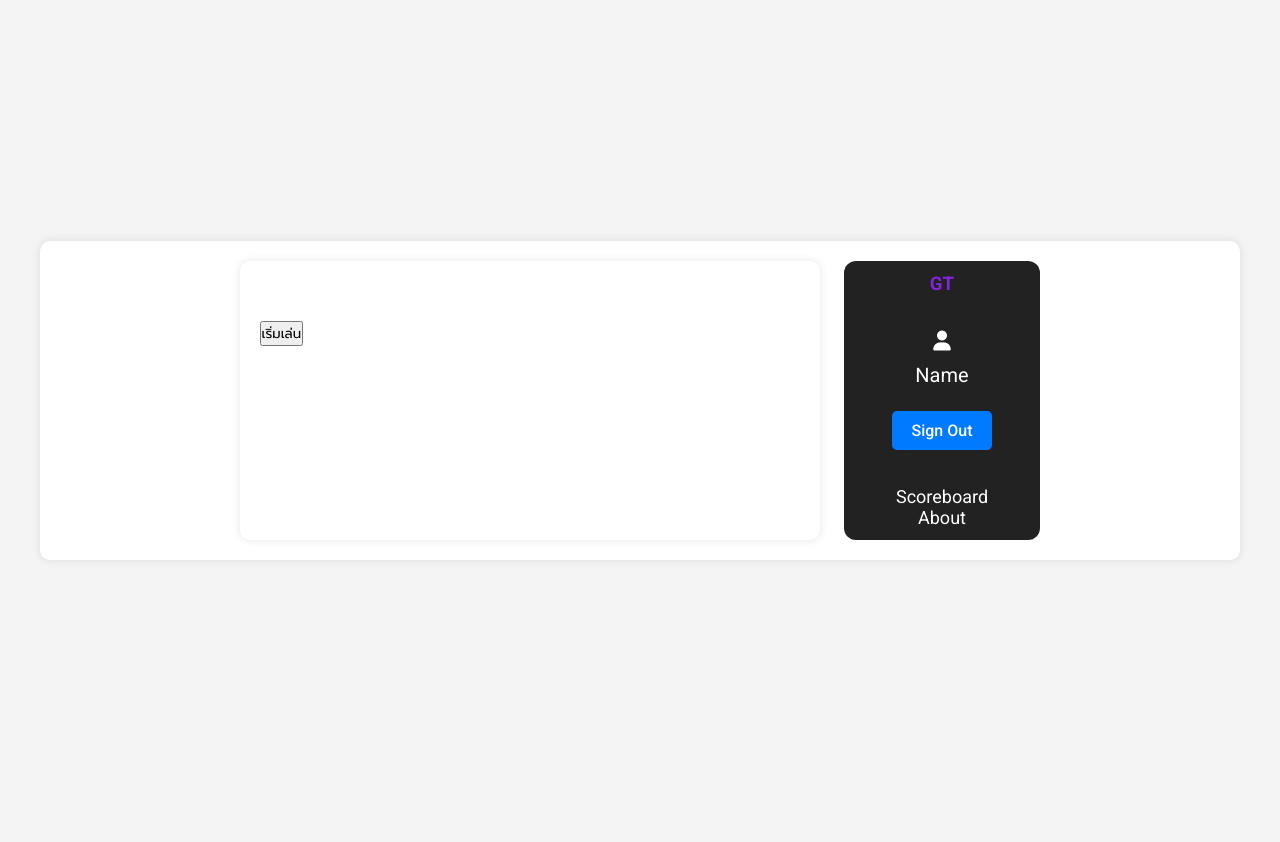
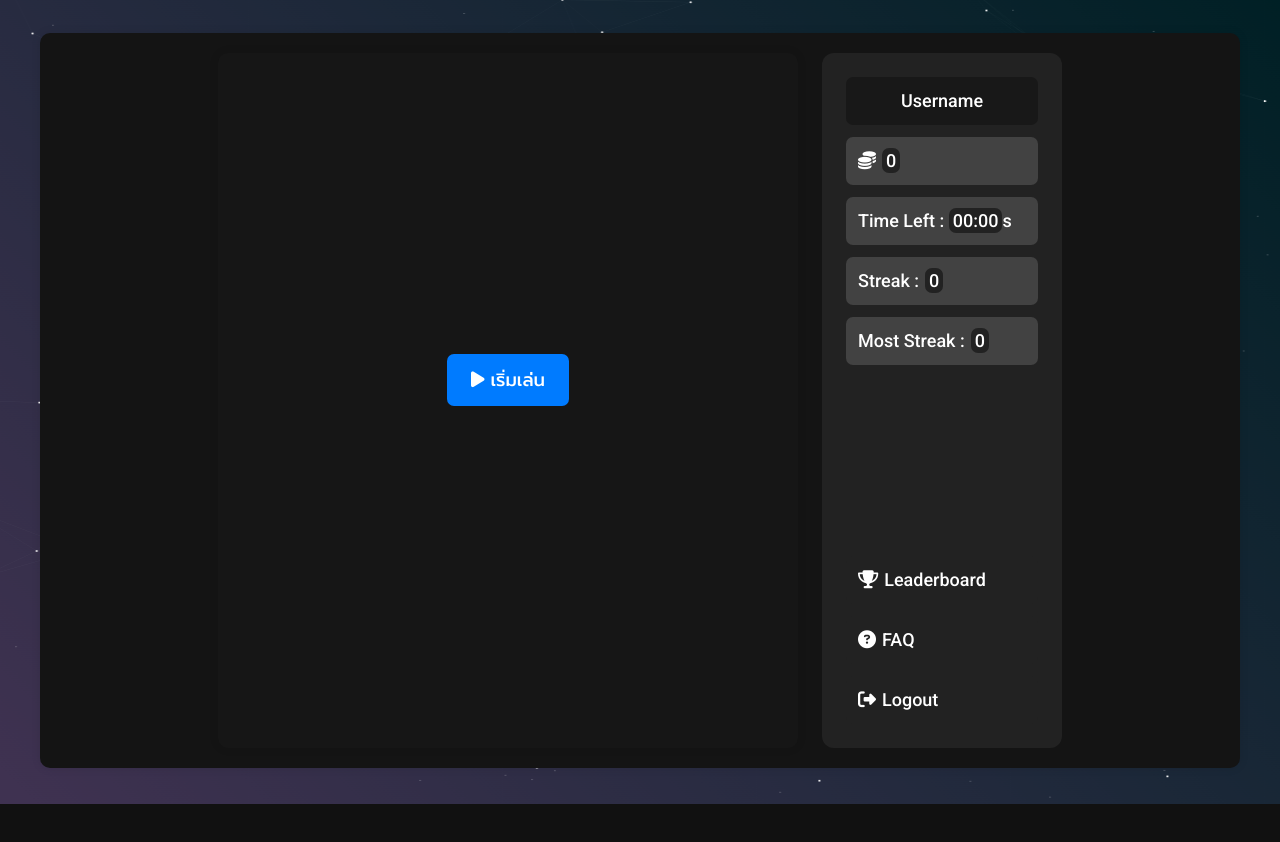
Before and after one commit to Mifuyuu/GuessThepic, a website: page public/game.html in a window 1280 px wide. Shown: the top 842 px of the page. Before the commit the page ends 800 px from the top, so only its background shows below. Drawn offline with Linux system fonts and the light colour scheme; sample sign-in values are in the browser's storage; animation ran at ten frames a second.

Commit message:
update v1.0

```diff
--- /dev/null
+++ b/public/assets/background.main.css
@@ -0,0 +1,65 @@
+
+/* @blue: #26bbf0;
+@green: #c2d5a0;
+@red: #cf6a6d;
+@yellow: #ffbc0d;
+
+@black: #343536;
+@black-2: #424950;
+@grey: #89949b;
+@grey-2: #9aa8b1;
+@light-grey: #c4c9cd;
+@light-grey-2: #dbdfe1;
+@white: #f3f4f5; */
+
+body {
+  -webkit-font-smoothing: antialiased;
+  text-rendering: optimizeLegibility;
+  user-select: none;
+  overflow: hidden;
+
+  .vertical-centered-box {
+    position: absolute;
+    width: 100%;
+    height: 100%;
+    text-align: center;
+    &:after {
+      content: "";
+      display: inline-block;
+      height: 100%;
+      vertical-align: middle;
+      margin-right: -0.25em;
+    }
+    .content {
+      box-sizing: border-box;
+      display: inline-block;
+      vertical-align: middle;
+      text-align: left;
+      font-size: 0;
+    }
+  }
+}
+
+* {
+  transition: all 0.3s;
+}
+
+body {
+  background: mix(#3f3251, #002025, 70%);
+}
+
+#particles-background,
+#particles-foreground {
+  left: -51%;
+  top: -51%;
+  width: 202%;
+  height: 202%;
+  transform: scale3d(0.5, 0.5, 1);
+}
+
+#particles-background {
+  background: mix(#3f3251, #002025, 70%);
+  background-image: -moz-linear-gradient(45deg, #3f3251 2%, #002025 100%);
+  background-image: -webkit-linear-gradient(45deg, #3f3251 2%, #002025 100%);
+  background-image: linear-gradient(45deg, #3f3251 2%, #002025 100%);
+}
--- a/public/data.json
+++ b/public/data.json
@@ -1,6 +1,7 @@
 [
     {
         "path": "imgs/1.png",
+        "questions": "What animal is this?",
         "correct": 0,
         "choices": [
             "Mika",
@@ -15,6 +16,7 @@
     },
     {
         "path": "imgs/2.png",
+        "questions": "What animal is this?",
         "correct": 6,
         "choices": [
             "Elephant",
@@ -29,6 +31,7 @@
     },
     {
         "path": "imgs/3.png",
+        "questions": "What animal is this?",
         "correct": 2,
         "choices": [
             "Elephant",
@@ -43,6 +46,7 @@
     },
     {
         "path": "imgs/4.png",
+        "questions": "What animal is this?",
         "correct": 7,
         "choices": [
             "Kingyuan",
--- a/public/game.html
+++ b/public/game.html
@@ -6,34 +6,86 @@
     <title>GuessThepic</title>
     <link rel="stylesheet" href="style.css">
     <link rel="stylesheet" href="https://cdnjs.cloudflare.com/ajax/libs/font-awesome/6.7.2/css/all.min.css">
+    <link rel="stylesheet" href="assets/background.main.css">
 </head>
 <body>
+    <div id="particles-background" class="vertical-centered-box"></div>
+    <div id="particles-foreground" class="vertical-centered-box"></div>
     <main class="main-section">
-        <nav>
-            <div class="nav-logo">
-                <h3>GT</h3>
+        <nav class="side-menu">
+            <div class="menu-top-section">
+                <div class="menu-item backgrou">
+                    <div class="item-content">
+                        <span id="player-username">Username</span>
+                    </div>
+                </div>
+                <!-- <div class="menu-item backgrou-left">
+                    <div class="item-content">
+                        <span>Game Score:</span>
+                        <span id="ingame-score" class="bg-dark">0</span>
+                    </div>
+                </div> -->
+                <div class="menu-item backgrou-left">
+                    <div class="item-content">
+                        <i class="fa-solid fa-coins"></i>
+                        <span id="player-scores" class="bg-dark">0</span>
+                    </div>
+                </div>
+                <div class="menu-item backgrou-left">
+                    <div class="item-content">
+                        <span>Time Left : <span id="time-left" class="bg-dark">00:00</span>s</span>
+                    </div>
+                </div>
+                <div class="menu-item backgrou-left">
+                    <div class="item-content">
+                        <span>Streak :</span>
+                        <span id="streak" class="bg-dark">0</span>
+                    </div>
+                </div>
+                <div class="menu-item backgrou-left">
+                    <div class="item-content">
+                        <span>Most Streak :</span>
+                        <span id="most-streak" class="bg-dark">0</span>
+                    </div>
+                </div>
             </div>
-            <div class="nav-profile">
-                <i class="fa-solid fa-user" id="profile-icon"></i>
-                <div class="user-section">
-                    <span id="player-username">Name</span>
+            <div class="menu-bottom-section">
+                <div class="menu-item gold" id="leaderboad-btn">
+                    <div class="item-content">
+                        <i class="fa-solid fa-trophy"></i>
+                        <span>Leaderboard</span>
+                    </div>
                 </div>
-                <span id="nav-scores"></span>
-                <button id="signout-btn" class="btn btn-primary">Sign Out</button>
+                <div class="menu-item blue" id="game-rules-btn">
+                    <div class="item-content">
+                        <i class="fa-solid fa-question-circle"></i>
+                        <span>FAQ</span>
+                    </div>
+                </div>
+                <div class="menu-item danger" id="signout-btn">
+                    <div class="item-content">
+                        <i class="fa-solid fa-sign-out-alt"></i>
+                        <span>Logout</span>
+                    </div>
+                </div>
             </div>
-            <ul class="nav-links">
-                <li><a href="scoreboard.html">Scoreboard</a></li>
-                <li><a href="#about">About</a></li>
-            </ul>
         </nav>
         <div id="game-container">
+            <div id="start" style="display: none;">
+                <div class="btn btn-primary">
+                    <i class="fa-solid fa-play"></i>
+                    <span>เริ่มเล่น</span>
+                </div>
+            </div>
             <div id="status"></div>
             <div id="game-grid"></div>
-            <div id="choices"></div>
-            <button id="start" style="display: none;">เริ่มเล่น</button>
-            <button id="restart" style="display: none;">เริ่มใหม่</button>
+            <div class="game-menu">
+                <div id="choices"></div>
+                <button id="restart" class="btn btn-primary" style="display: none;">เริ่มใหม่</button>
+            </div>
         </div>
     </main>
+    <script src="assets/background.min.js"></script>
     <script src="game.logic.js"></script>
 </body>
 </html>
--- a/public/game.logic.js
+++ b/public/game.logic.js
@@ -20,19 +20,21 @@ const choicesDiv = document.getElementById('choices');
 const signoutBtn = document.getElementById('signout-btn');
 const startBtn = document.getElementById('start');
 const restartBtn = document.getElementById('restart');
-
+const player_Score = document.getElementById('player-scores');
+const LeaderboardBtn = document.getElementById('leaderboad-btn');
 startBtn.addEventListener('click', initGame);
 restartBtn.addEventListener('click', initGame);
-
-// viewScoreboardBtn.addEventListener('click', () => {
-//     window.location.href = 'scoreboard.html';
-// });
 
 signoutBtn.addEventListener('click', () => {
     localStorage.removeItem('token');
     sessionStorage.removeItem('username');
     window.location.href = 'index.html';
 });
+
+LeaderboardBtn.addEventListener('click', () => {
+    window.location.href = 'scoreboard.html';
+});
+
 
 window.addEventListener('load', () => {
     const token = localStorage.getItem('token');
@@ -123,7 +125,8 @@ async function fetchPlayerData() {
             const data = await response.json();
             // --- ตรวจสอบและเก็บข้อมูล ---
             if (data && typeof data.score !== 'undefined' && typeof data.correctStreak !== 'undefined' && typeof data.mostStreak !== 'undefined') {
-                userScore = data.score; // <<< เก็บ userScore ที่ได้จาก DB
+                userScore = data.score;
+                player_Score.textContent = userScore;
                 correctStreak = data.correctStreak;
                 mostStreak = data.mostStreak;
                 console.log('Player data fetched:', { userScore, correctStreak, mostStreak });
@@ -193,7 +196,7 @@ function handleAnswer(selectedIndex) {
     } else {
         correctStreak = 0;
         // กำหนดค่า Penalty ที่จะ *หัก* ออกจาก userScore
-        let penalty = 50; // จำนวนคะแนนที่จะหัก
+        let penalty = 100; // จำนวนคะแนนที่จะหัก
         pointsChange = -penalty; // คะแนนที่เปลี่ยนแปลง (ติดลบ)
         finalScore = Math.max(userScore + pointsChange, 0); // นำไปลบออกจาก userScore เดิม (ไม่ต่ำกว่า 0)
 
@@ -376,7 +379,7 @@ async function renderGrid() { // ทำให้เป็น async ถ้าจ
 
         const cover = document.createElement('div');
         cover.className = 'tile-cover';
-        cover.addEventListener('click', () => handleTileClick(cover)); // <<< แก้ไข: ต้องมี handleTileClick
+        // cover.addEventListener('click', () => handleTileClick(cover));
 
         tile.appendChild(imgDiv);
         tile.appendChild(cover);
@@ -386,7 +389,7 @@ async function renderGrid() { // ทำให้เป็น async ถ้าจ
 // --- เพิ่ม handleTileClick ที่หายไป ---
 function handleTileClick(coverElement) {
     if (!gameData.isActive || coverElement.style.opacity === '0') {
-        return; // ไม่ทำงานถ้าเกมไม่ active หรือ tile เปิดอยู่แล้ว
+        return;
     }
     coverElement.style.opacity = '0';
     clicks++;
--- a/public/index.logic.js
+++ b/public/index.logic.js
@@ -11,11 +11,11 @@ const signin_noti = document.getElementById('signin-noti');
 // Function to display messages
 function showSignupMessage(message, isError = false) {
     signup_noti.textContent = message;
-    signup_noti.style.color = isError ? 'red' : 'green';
+    signup_noti.style.color = isError ? '#fa4646' : '#5ae06c';
 }
 function showSigninMessage(message, isError = false) {
     signin_noti.textContent = message;
-    signin_noti.style.color = isError ? 'red' : 'green';
+    signin_noti.style.color = isError ? '#fa4646' : '#5ae06c';
 }
 
 // Function to clear messages
--- a/public/style.css
+++ b/public/style.css
@@ -1,5 +1,6 @@
 @import url('https://fonts.googleapis.com/css2?family=Prompt:ital,wght@0,100;0,200;0,300;0,400;0,500;0,600;0,700;0,800;0,900;1,100;1,200;1,300;1,400;1,500;1,600;1,700;1,800;1,900&display=swap');
 @import url('https://fonts.googleapis.com/css2?family=Roboto:ital,wght@0,100..900;1,100..900&display=swap');
+
 :root {
     --primary-color: #8424dd;
     --secondary-color: #6700c7;
@@ -23,6 +24,7 @@ body {
 }
 
 .main-section {
+    z-index: 1;
     display: flex;
     flex-direction: row-reverse;
     align-items: stretch;
@@ -31,74 +33,115 @@ body {
     width: 100%;
     max-width: 1200px;
     padding: 20px;
-    background-color: #fff;
+    background-color: #141414;
     border-radius: 10px;
     box-shadow: var(--box-shadow);
 }
 
-nav {
-    display: flex;
-    flex-direction: column;
-    justify-content: center;
-    align-items: center;
-    border-radius: 12px;
+.side-menu {
+    padding: 24px 24px;
     background-color: var(--dark-color);
-    color: #fff;
-    padding: 12px 24px;
-    gap: 24px;
-    text-align: center;
-    ul {
-        list-style: none;
-        padding: 0;
-        margin: 0;
-    }
-    a {
-        font-size: 18px;
-        color: #fff;
-        text-decoration: none;
-        padding: 10px 20px;
-        border-radius: 5px;
-        transition: background-color 0.3s;
-        &:hover {
-            background-color: #575757;
-        }
-    }
-    h3 {
-        color: var(--primary-color);
-    }
-
-}
-.nav-profile {
+    height: 695px;
     display: flex;
     flex-direction: column;
     align-items: center;
-    justify-content: center;
+    justify-content: space-between;
+    border-radius: 12px;
     gap: 12px;
-    font-size: 20px;
-    color: #fff;
-    padding: 12px 24px;
-    border-radius: 10px;
-    .user-section {
+    .menu-item {
+        gap: 12px;
         display: flex;
+        width: 192px;
+        height: 48px;
         align-items: center;
-        gap: 12px;
+        justify-content: flex-start;
+        border-radius: 7px;
+        background-color: var(--dark-color);
+        color: #fff;
+        font-size: 18px;
+        font-weight: 500;
+        transition: background-color 0.3s, transform 0.2s;
+        cursor: pointer;
+        overflow: hidden;
+        .item-content {
+            margin: 6px 12px;
+            display: flex;
+            align-items: center;
+            justify-content: center;
+            gap: 6px;
+        }
+        &:hover {
+            background-color: #575757;
+            transform: scale(1.05);
+        }
+        &.blue:hover {
+            color: #4ecdff;
+            background-color: rgba(0, 195, 255, 0.123);
+        }
+        &.gold:hover {
+            color: #f7e22e;
+            background-color: rgba(255, 187, 0, 0.123);
+        }
+        &.danger:hover {
+            color: #ff4e4e;
+            background-color: rgba(255, 0, 0, 0.123);
+        }
+        &.backgrou {
+            display: flex;
+            align-items: center;
+            justify-content: center;
+            background-color: rgb(24, 24, 24);
+            cursor: default;
+            &:hover {
+                transform: none;
+            }
+        }
+        &.backgrou-left {
+            display: flex;
+            align-items: center;
+            justify-content: start;
+            background-color: #424242;
+            cursor: default;
+            &:hover {
+                transform: none;
+            }
+        }
     }
 }
 
+.menu-top-section, .menu-bottom-section {
+    display: flex;
+    align-items: center;
+    justify-content: center;
+    flex-direction: column;
+    gap: 12px;
+}
+
+.bg-dark {
+    background-color: var(--dark-color);
+    color: #fff;
+    padding: 2px 4px;
+    border-radius: 7px;
+}
+
 .btn {
-    background-color: #007bff;
+    display: flex;
+    align-items: center;
+    justify-content: center;
+    gap: 6px;
+    background-color: #d1d1d1;
     color: white;
-    padding: 10px 20px;
+    padding: 12px 24px;
     border: none;
-    border-radius: 5px;
+    border-radius: 7px;
     cursor: pointer;
-    font-size: 16px;
+    font-size: 18px;
     font-weight: 500;
     transition: background-color 0.3s, transform 0.2s;
     &.btn-primary {
         background-color: #007bff;
         &:hover {
-            background-color: #0069d9;
+            background-color: #0153aa;
         }
     }
     &.btn-success {
@@ -129,10 +172,14 @@ nav {
 
 #game-container {
     text-align: center;
-    background-color: #fff;
+    background-color: #161616;
     padding: 20px;
     border-radius: 10px;
     box-shadow: 0 0 10px rgba(0, 0, 0, 0.1);
+    display: flex;
+    flex-direction: column;
+    align-items: center;
+    justify-content: center;
 }
 
 #game-grid {
@@ -143,13 +190,31 @@ nav {
     justify-content: center;
 }
 
+#choices {
+    display: flex;
+    justify-content: center;
+    align-items: center;
+    gap: 10px;
+}
+
+.game-menu {
+    display: flex;
+    justify-content: center;
+    align-items: center;
+    gap: 10px;
+}
+
+#start {
+    z-index: 2;
+}
+
 .tile {
     width: 100px;
     height: 100px;
     position: relative;
     overflow: hidden;
-    /* border: 2px solid #ccc; */
-    border-radius: 5px;
+    border: 2px solid #131313;
+    border-radius: 0px;
 }
 
 .tile-img {
@@ -168,10 +233,6 @@ nav {
     transition: opacity 0.3s;
 }
 
-#choices {
-    margin-top: 20px;
-}
-
 .choice-dropdown, .choice-btn {
     padding: 10px;
     margin: 5px;
@@ -182,5 +243,14 @@ nav {
 
 #status {
     font-size: 18px;
-    margin-bottom: 20px;
+    color: #fff;
 }
+
+/* --------- Background --------- */
+
+body {
+    background-color: #111111;
+    margin: 0;
+    overflow-x: hidden;
+    z-index: -99;
+}
```
Also changed, not shown: public/index.html (+2 -0 lines), public/assets/background.min.js (added).
